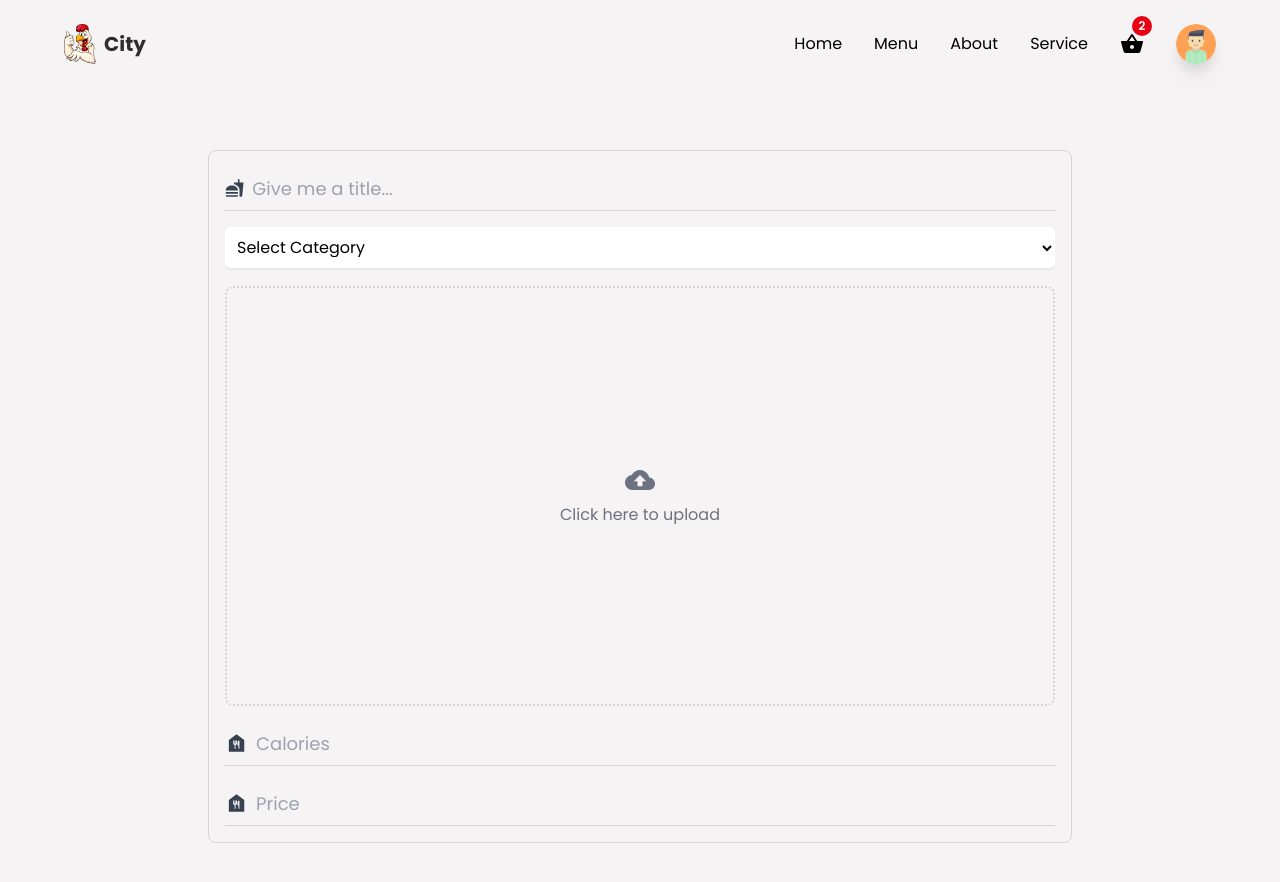
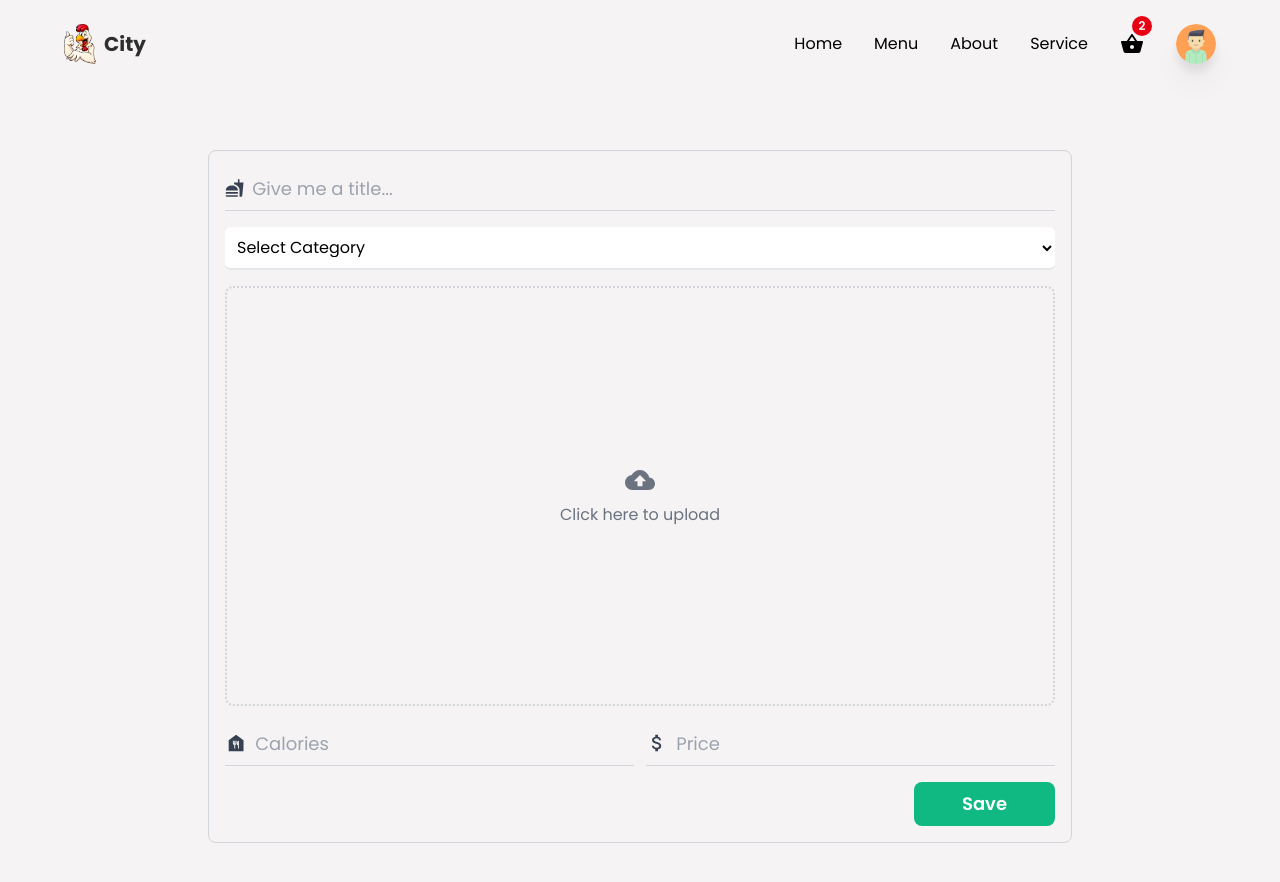
Before and after one commit to H-HauDV/2022_GR1_Attemp1, a React (Create React App) app: page /create in a window 1280 px wide. Shown: the top 882 px of the page. Built offline with nearby package versions, Linux system fonts and the light colour scheme.

Commit message:
Finish front-end

```diff
--- a/src/components/Container/CreateContainer/index.jsx
+++ b/src/components/Container/CreateContainer/index.jsx
@@ -5,6 +5,7 @@ import {
   MdCloudUpload,
   MdDelete,
   MdFoodBank,
+  MdAttachMoney,
 } from "react-icons/md";
 import categoryData from "../../../utils/categoryData";
 import CreateLoader from "../../Loader/CreateLoader";
@@ -24,6 +25,7 @@ const CreateContainer = () => {
 
   const uploadImage = () => {};
   const deleteImage = () => {};
+  const saveDetails = () => {};
   return (
     <div className="w-full min-h-screen flex items-center justify-center">
       <div
@@ -160,13 +162,11 @@ const CreateContainer = () => {
             border-none placeholder:text-gray-400 text-textClolor"
             />
           </div>
-        </div>
-        <div className="w-full flex flex-col md:flex-row items-center gap-3">
           <div
             className="w-full py-2 border-b border-gray-300 flex items-center
           gap-2"
           >
-            <MdFoodBank className="text-gray-700 text-2xl" />
+            <MdAttachMoney className="text-gray-700 text-2xl" />
             <input
               type="text"
               required
@@ -178,6 +178,14 @@ const CreateContainer = () => {
             />
           </div>
         </div>
+
+        <div className="flex items-center w-full">
+          <button type="button" className="ml-0 md:ml-auto w-full
+          md:w-auto border-none outline-none bg-emerald-500 px-12 py-2
+          rounded-lg text-lg text-white font-semibold" onClick={saveDetails}>
+            Save
+          </button>
+        </div>
       </div>
     </div>
   );
```
